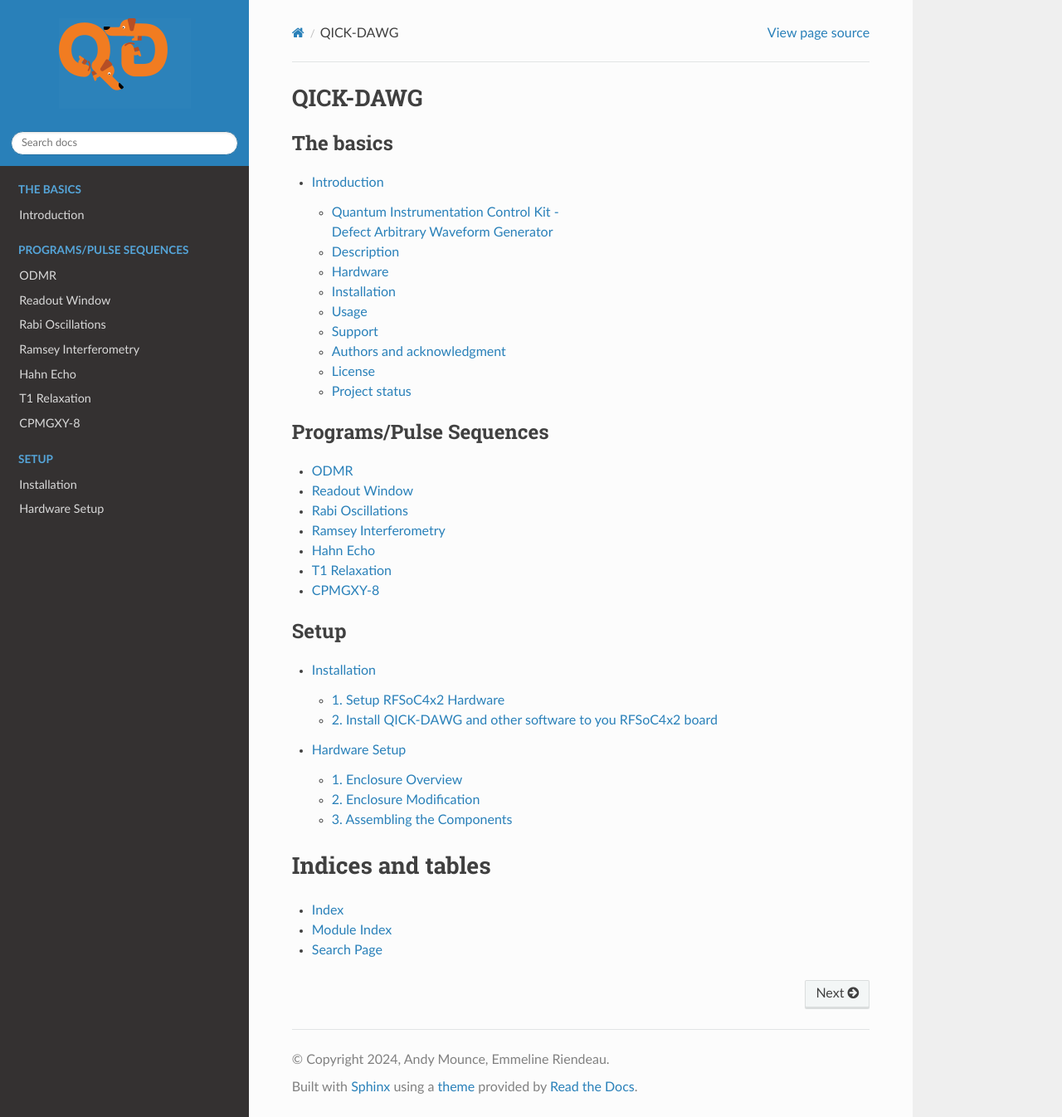
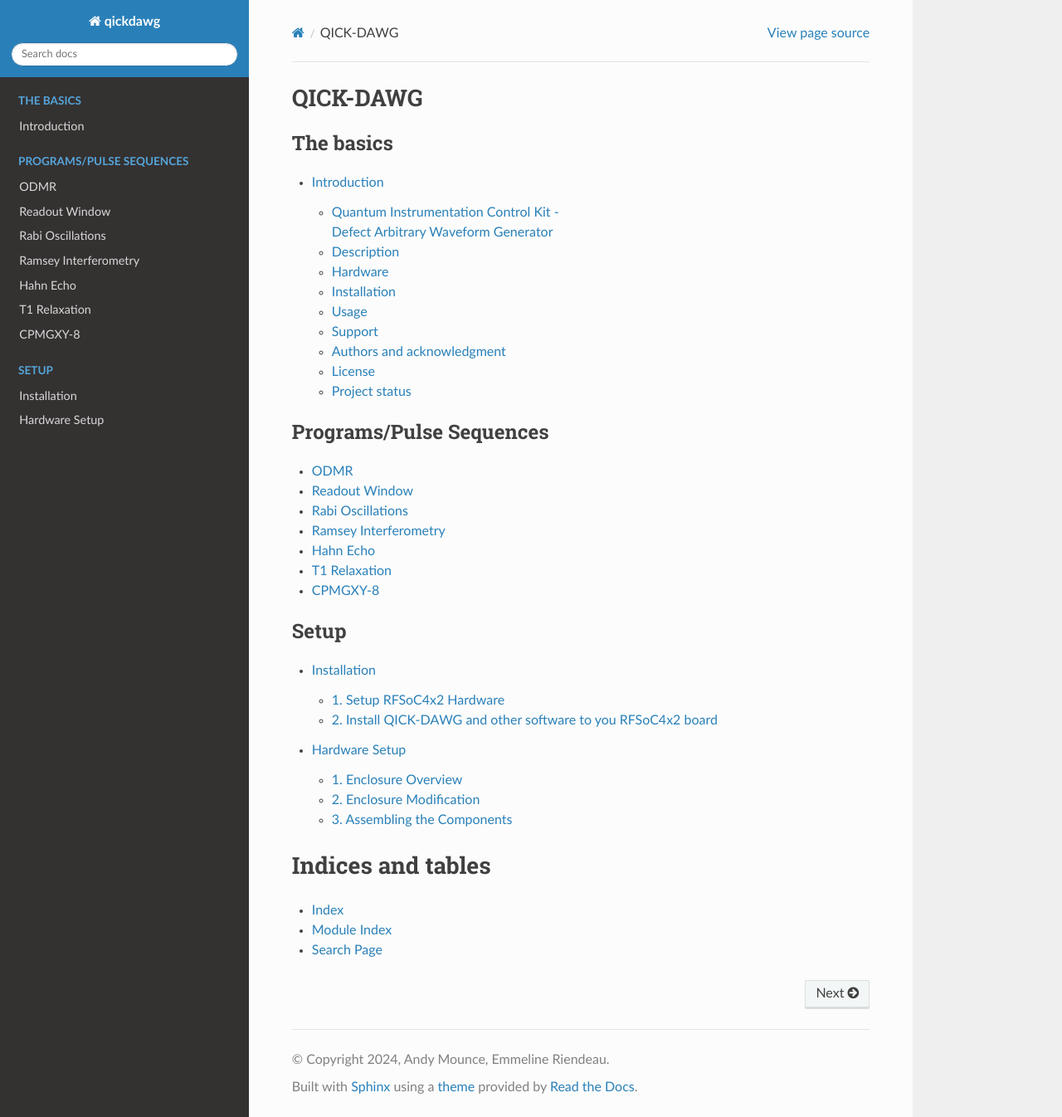
Before and after one commit to sandialabs/qick-dawg, a Sphinx documentation site: the page built from docs/source/index.rst, in a window 1280 px wide and 1346 px high. Shown: the whole window at 83% size. Built offline with Sphinx 7.4.7 and the Read the Docs theme 2.0.0, drawn with Linux system fonts in a browser that asks for light colours.

Commit message:
Update conf.py

```diff
--- a/docs/source/conf.py
+++ b/docs/source/conf.py
@@ -12,11 +12,12 @@
 #
 import os
 import sys
-sys.path.insert(0, os.path.abspath('.'))
+sys.path.insert(0, os.path.abspath('../..'))
+
 
 # -- Project information -----------------------------------------------------
 
-project = 'QICK-DAWG'
+project = 'qickdawg'
 copyright = '2024, Andy Mounce, Emmeline Riendeau'
 author = 'Andy Mounce'
 
@@ -42,8 +43,14 @@
 exclude_patterns = ['_build', 'Thumbs.db', '.DS_Store']
 
 autodoc_typehints = "none"
-autoautodoc_docstring_signature = True
+autodoc_docstring_signature = True
 autodoc_default_options = {'members': None}
+
+# myst_parser options
+source_suffix = {
+    '.rst': 'restructuredtext',
+    '.md': 'markdown',
+}
 
 # -- Options for HTML output -------------------------------------------------
 
@@ -51,13 +58,12 @@
 # a list of builtin themes.
 #
 html_theme = 'sphinx_rtd_theme'
-html_static_path = ['_static']
-html_logo = "_static/qickdawg_forgithub.png"
-html_theme_options = {
-    'logo_only': True,
-    'display_version': False,
-}
 
 # Add any paths that contain custom static files (such as style sheets) here,
 # relative to this directory. They are copied after the builtin static files,
 # so a file named "default.css" will overwrite the builtin "default.css".
+html_static_path = ['_static']
+
+html_theme_options = {
+    'logo_only': False
+}
```
